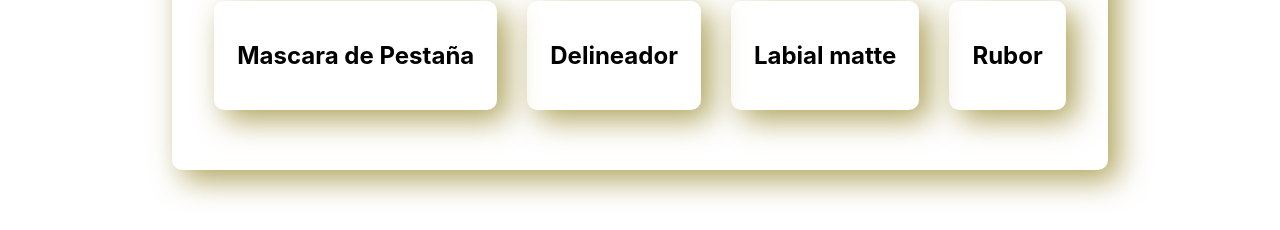
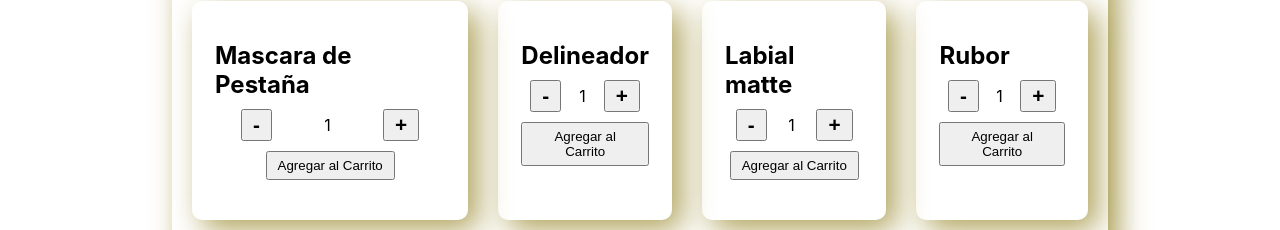
Before and after one commit to camyael/Aquira, a React (Create React App) app: page / in a window 1280 px wide. Shown: the part 427-657 px from the top of the page. Built offline with nearby package versions, Linux system fonts and the light colour scheme.

Commit message:
contador con boton

```diff
--- a/src/App.css
+++ b/src/App.css
@@ -49,3 +49,26 @@
   border-radius: 10px;
   box-shadow: 10px 10px 30px 0px rgba(150,133,39,0.75);
 }
+
+/* CONTROLES DE LAS CARDS */
+
+.ItemCount{
+  text-align: center;
+}
+
+.controlsItem {
+  margin: 10px 0;
+  display: flex;
+  justify-content: space-around;
+  align-items: center;
+}
+
+.controlsItem button {
+  padding: 2px 10px;
+  font-weight: bolder;
+  font-size: 1.3rem;
+}
+
+.addToCart {
+  padding: 5px 10px;
+}
--- a/src/App.js
+++ b/src/App.js
@@ -7,10 +7,10 @@ function App() {
     <>
       <NavBar />
       <section className="catalogo">
-        <Products producto="Mascara de Pestaña"/>
-        <Products producto="Delineador"/>
-        <Products producto="Labial matte"/>
-        <Products producto="Rubor"/>
+        <Products product="Mascara de Pestaña" stock={2}/>
+        <Products product="Delineador" stock={4}/>
+        <Products product="Labial matte" stock={5}/>
+        <Products product="Rubor" stock={8}/>
       </section>
     </>
   );
--- /dev/null
+++ b/src/components/ItemCount.js
@@ -0,0 +1,38 @@
+import React, { useState} from "react"
+
+const ItemCount = ({ stock }) => {
+
+    const initial = 1
+    const [count, setCount] = useState(initial)
+
+    const addProduct = () => {
+        if (count < stock) {
+            setCount(count + initial)
+        }
+    }
+
+    const deleteProduct = () => {
+        if (count > 1) {
+            setCount (count - 1)
+        }
+    }
+
+    const addToCart = () => {
+        alert(`Agregaste ${count} producto/s`)
+    }
+
+    return (
+        <div className="ItemCount">
+            <div className="controlsItem">
+                <button onClick={deleteProduct}>-</button>
+                <p>{count}</p>
+                <button onClick={addProduct}>+</button>
+            </div>
+            <div className="addTo">
+                <button className="addToCart" onClick={addToCart}>Agregar al Carrito</button>
+            </div>
+        </div>
+    )
+}
+
+export default ItemCount
--- a/src/containers/ItemListContainer.js
+++ b/src/containers/ItemListContainer.js
@@ -1,7 +1,10 @@
-const Products = (props) => {
+import ItemCount from "../components/ItemCount"
+
+const Products = ({product, stock}) => {
     return (
         <div className="catalogo_div">
-            <h2>{props.producto}</h2>
+            <h2>{product}</h2>
+            <ItemCount stock={stock}/>
         </div>
     )
 }
```
